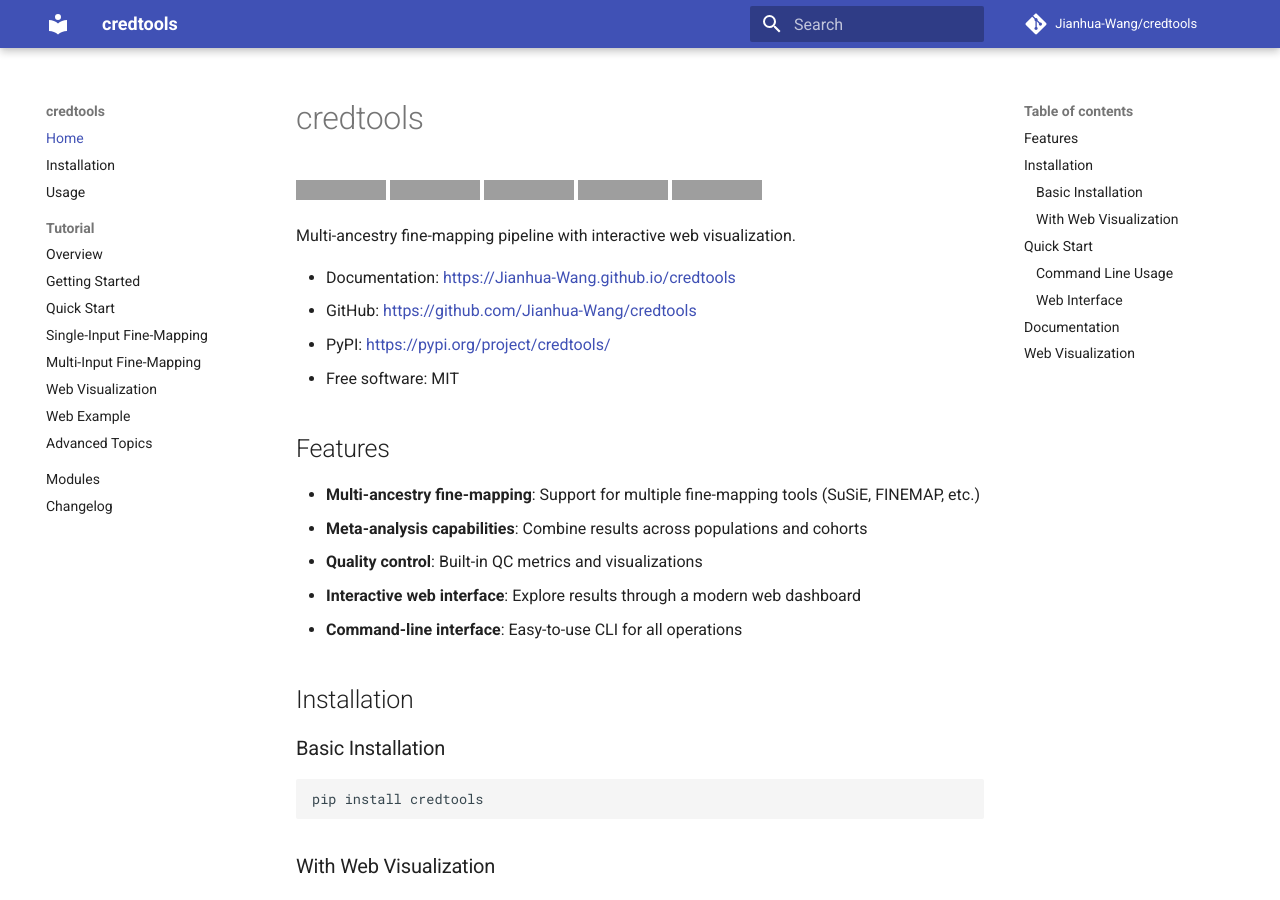
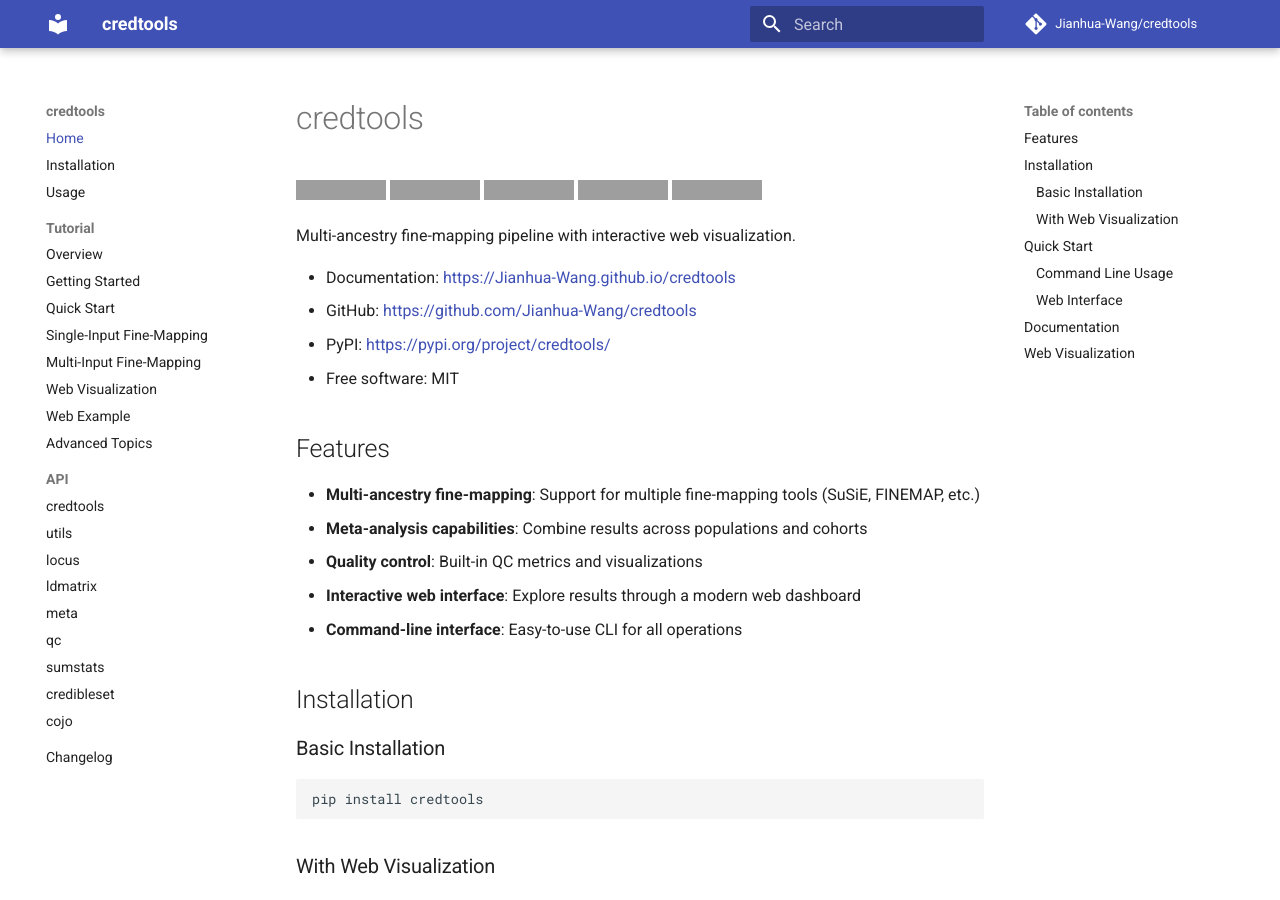
Before and after one commit to Jianhua-Wang/credtools, an MkDocs documentation site: the page built from docs/index.md, in a window 1280 px wide and 900 px high. Built offline with MkDocs 1.6.1 and Material for MkDocs 9.7.7, drawn with Linux system fonts in a browser that asks for light colours; comment, search, counter and statistics services are not loaded; grey boxes are pictures that could not be loaded.

```diff
--- a/mkdocs.yml
+++ b/mkdocs.yml
@@ -16,7 +16,16 @@ nav:
     - Web Visualization: tutorial/web-visualization.md
     - Web Example: tutorial/web-example.md
     - Advanced Topics: tutorial/advanced.md
-  - Modules: api.md
+  - API:
+    - credtools: API/credtools.md
+    - utils: API/utils.md
+    - locus: API/locus.md
+    - ldmatrix: API/ldmatrix.md
+    - meta: API/meta.md
+    - qc: API/qc.md
+    - sumstats: API/sumstats.md
+    - credibleset: API/credibleset.md
+    - cojo: API/cojo.md
   - Changelog: changelog.md
 theme:
   name: material
```
Also changed, not shown: docs/API/cojo.md (added, +1 -0 lines), docs/API/credibleset.md (added, +1 -0 lines), docs/API/ldmatrix.md (added, +1 -0 lines), docs/API/locus.md (added, +1 -0 lines), docs/API/meta.md (added, +1 -0 lines), docs/API/qc.md (added, +1 -0 lines), docs/API/sumstats.md (added, +1 -0 lines), docs/API/utils.md (added, +1 -0 lines), docs/API/credtools.md (renamed from docs/api.md).
